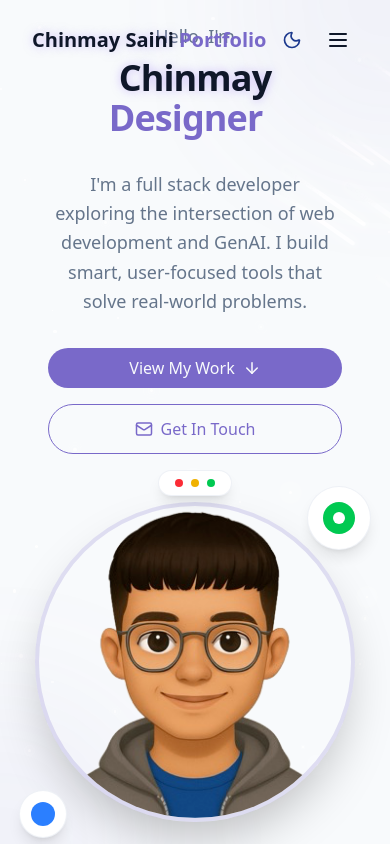
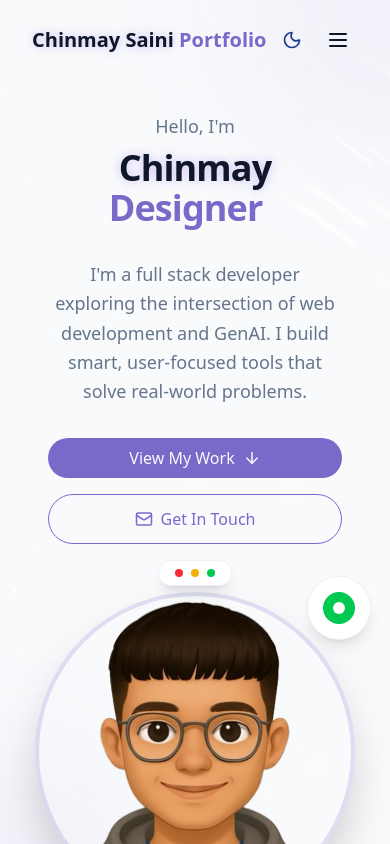
Before and after one commit to chinmay-yy/portfolio-website-chinmay, a React (Vite) app: page / in a window 390 px wide. Shown: the top 844 px of the page. Built offline with nearby package versions, Linux system fonts and the light colour scheme.

Commit message:
fix: add top padding to HeroSection to prevent overlap with navbar on mobile

```diff
--- a/src/components/HeroSection.jsx
+++ b/src/components/HeroSection.jsx
@@ -5,7 +5,7 @@
   return (
     <section
       id="hero"
-      className="relative min-h-screen flex flex-col items-center justify-center px-4 overflow-hidden"
+      className="relative min-h-screen flex flex-col items-center justify-center px-4 overflow-hidden pt-28 md:pt-32"
     >
       {/* Background decoration */}
       <div className="absolute inset-0 overflow-hidden">
```
